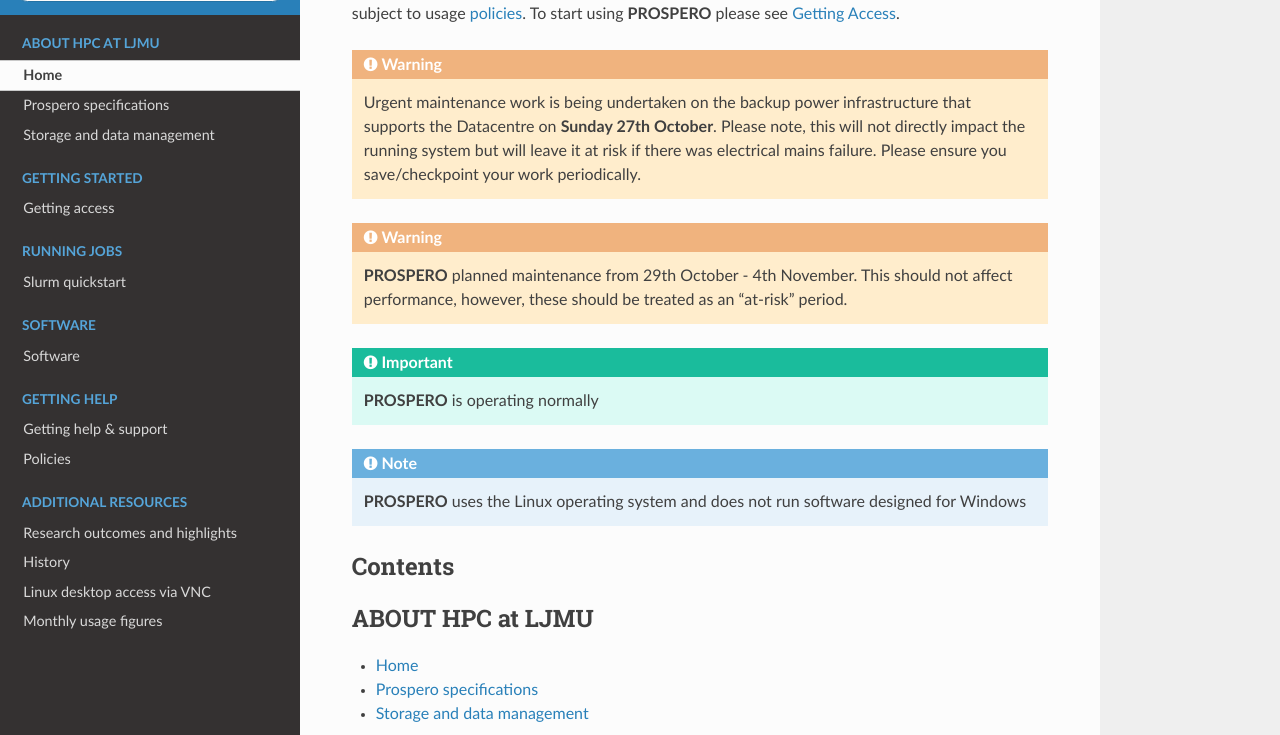
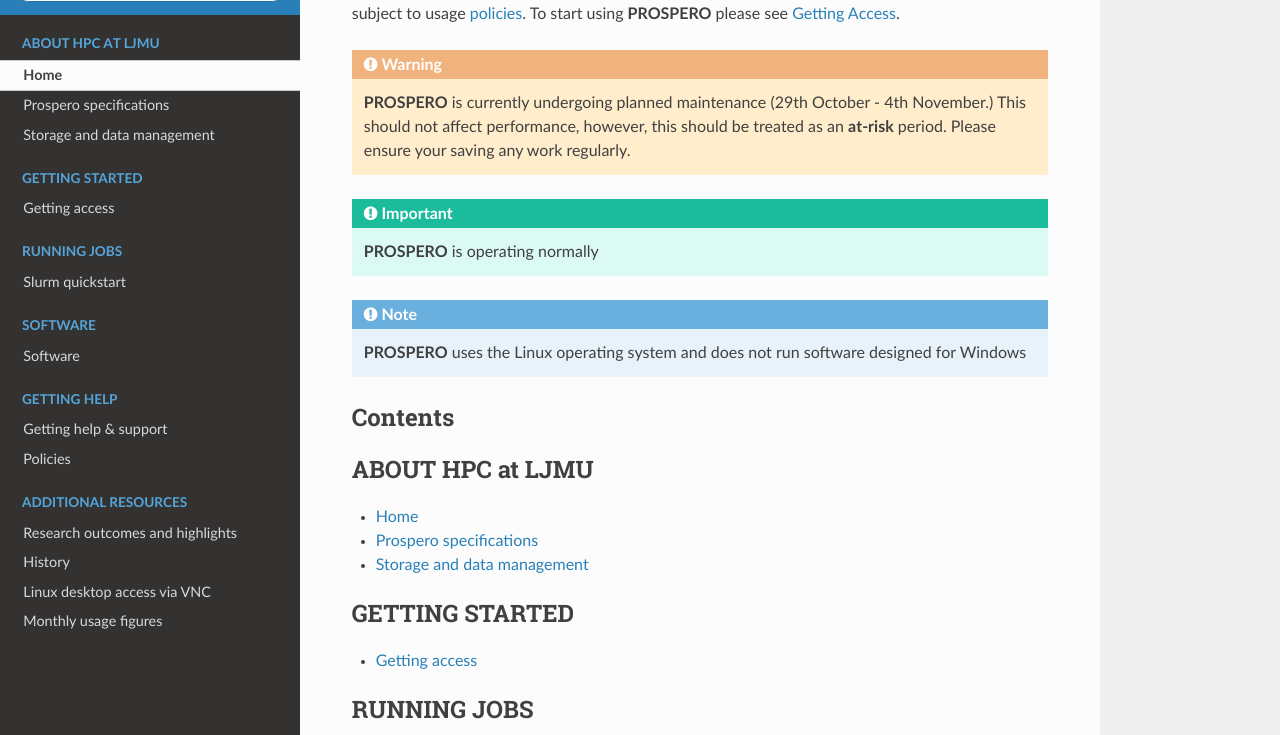
Before and after one commit to astrcrai/prospero-docs, a Sphinx documentation site: the page built from docs/source/index.rst, in a window 1280 px wide and 900 px high, scrolled down 759 px, cut to the strip 165-900 px from the top of the window. Built offline with Sphinx 7.4.7 and the Read the Docs theme 3.1.0, drawn with Linux system fonts in a browser that asks for light colours.

Commit message:
Update index.rst

```diff
--- a/docs/source/index.rst
+++ b/docs/source/index.rst
@@ -13,11 +13,7 @@
 
 .. WARNING::
 
-   Urgent maintenance work is being undertaken on the backup power infrastructure that supports the Datacentre on **Sunday 27th October**. Please note, this will not directly impact the running system but will leave it at risk if there was electrical mains failure. Please ensure you save/checkpoint your work periodically.
-
-.. WARNING::
-
-   **PROSPERO** planned maintenance from 29th October - 4th November. This should not affect performance, however, these should be treated as an "at-risk" period.
+   **PROSPERO** is currently undergoing planned maintenance (29th October - 4th November.) This should not affect performance, however, this should be treated as an **at-risk** period. Please ensure your saving any work regularly.
 
 .. IMPORTANT::
 
```
